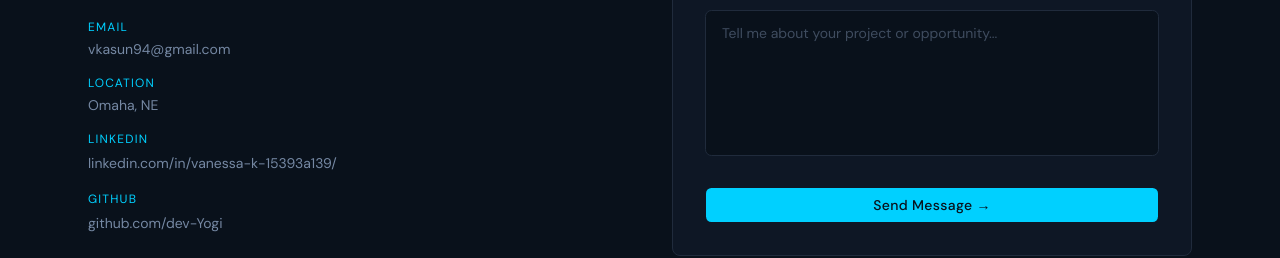
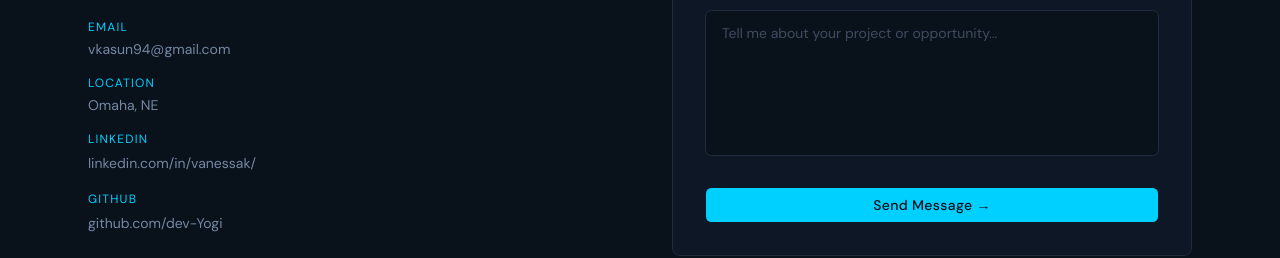
Before and after one commit to dev-Yogi/vanessa-portfolio, a Next.js app: page / in a window 1280 px wide. Shown: the part 9284-9542 px from the top of the page. Built offline with nearby package versions, Linux system fonts and the light colour scheme.

Commit message:
link error fixes

```diff
--- a/src/components/ContactSection.jsx
+++ b/src/components/ContactSection.jsx
@@ -100,7 +100,7 @@ export default function ContactSection() {
               {[
                 { label: 'Email', value: 'vkasun94@gmail.com', href: null },
                 { label: 'Location', value: 'Omaha, NE', href: null },
-                { label: 'LinkedIn', value: 'linkedin.com/in/vanessa-k-15393a139/', href: 'https://www.linkedin.com/in/vanessa-k-15393a139/' },
+                { label: 'LinkedIn', value: 'linkedin.com/in/vanessak/', href: 'https://www.linkedin.com/in/vanessa-k-15393a139/' },
                 { label: 'GitHub', value: 'github.com/dev-Yogi', href: 'https://github.com/dev-Yogi' },
               ].map((item) => (
                 <motion.div key={item.label} variants={fadeUp}>
```
